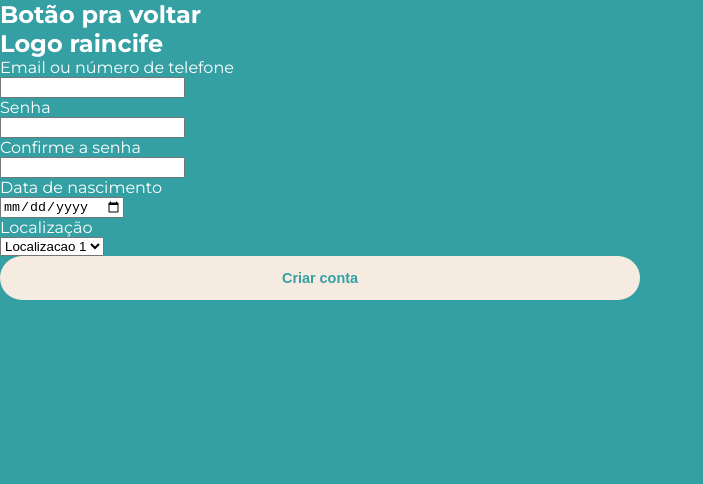
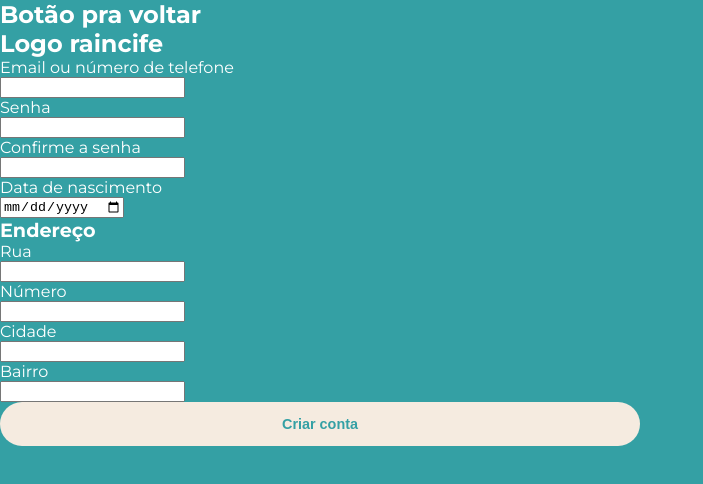
Before and after one commit to WallysFerreira/rainsafe, a SvelteKit app: page /welcome/signup in a window 1280 px wide. Shown: the top 484 px of the page, without its empty margins (0-703 px from the left). Built offline with nearby package versions, Linux system fonts and the light colour scheme.

Commit message:
break down address form

```diff
--- a/src/routes/welcome/(welcome-children)/signup/+page.svelte
+++ b/src/routes/welcome/(welcome-children)/signup/+page.svelte
@@ -14,9 +14,14 @@
 <p>Data de nascimento</p>
 <input type="date" />
 
-<p>Localização</p>
-<select name="location" id="locationSelect">
-  <option value="loc1">Localizacao 1</option>
-</select>
+<p style="font-weight: bold; font-size: 1.2em;">Endereço</p>
+<p>Rua</p>
+<input type="text" />
+<p>Número</p>
+<input type="number" />
+<p>Cidade</p>
+<input type="text" />
+<p>Bairro</p>
+<input type="text" />
 
 <Button text="Criar conta"/>
```
